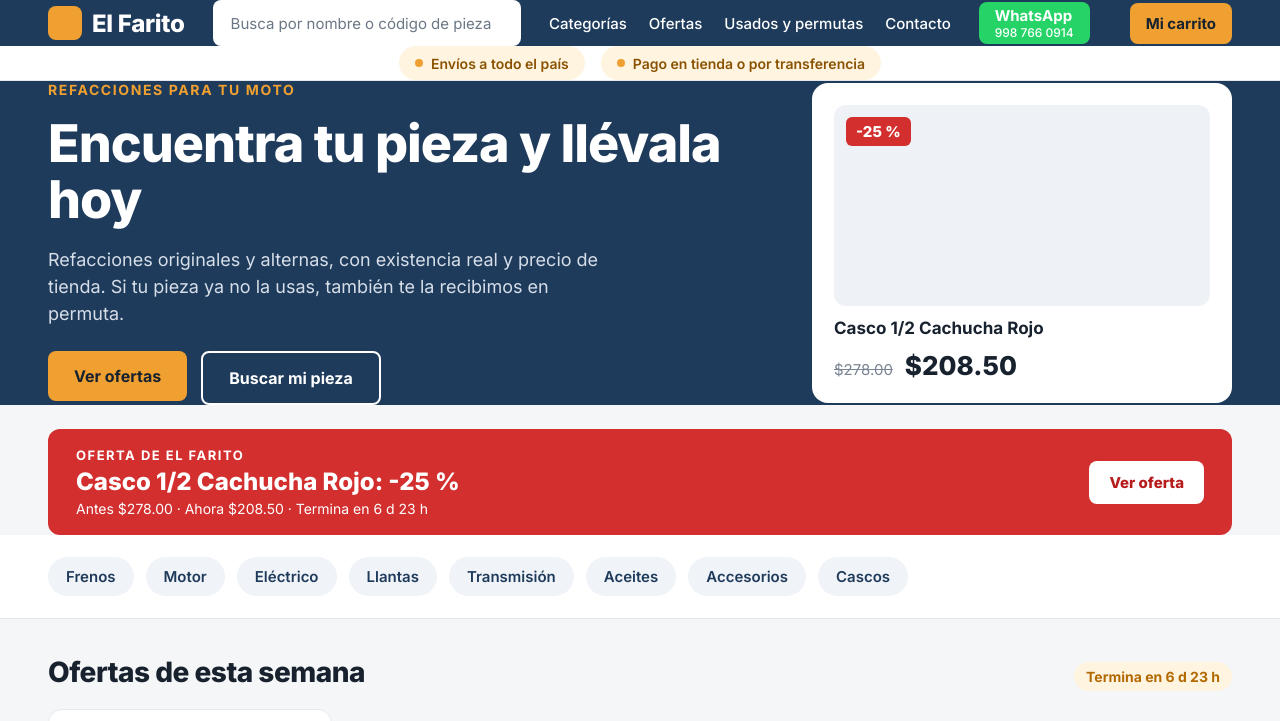
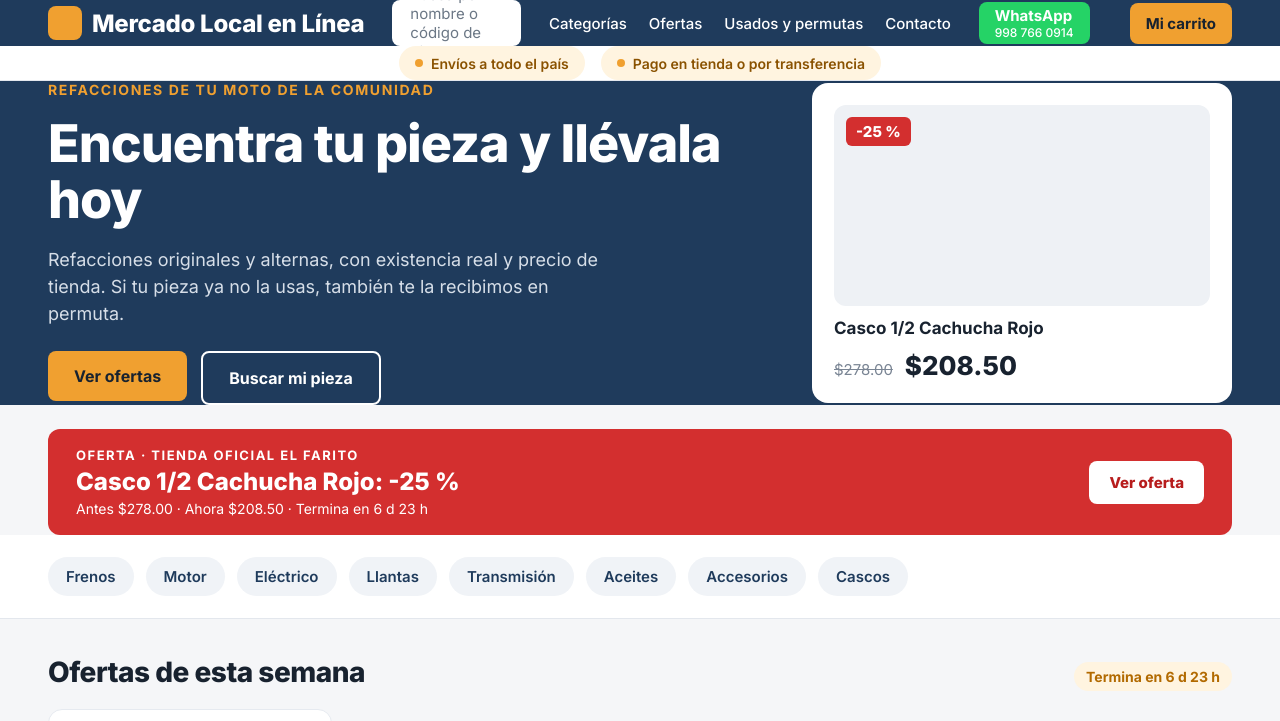
Before and after one commit to elfaritorefaccionaria-ai/elfarito, a plain HTML site: page index.html in a window 1280 px wide. Shown: the top 721 px of the page. Drawn offline with Linux system fonts and the light colour scheme.

Commit message:
Update index.html

```diff
--- a/index.html
+++ b/index.html
@@ -3,7 +3,7 @@
 <head>
 <meta charset="utf-8">
 <meta name="viewport" content="width=device-width, initial-scale=1">
-<title>El Farito - Refacciones para tu moto</title>
+<title>Mercado Local en Línea - Refacciones para tu moto</title>
 <link rel="preconnect" href="https://fonts.googleapis.com">
 <link href="https://fonts.googleapis.com/css2?family=Inter:wght@400;500;600;700;800&display=swap" rel="stylesheet">
 <style>
@@ -83,7 +83,7 @@ a{color:inherit;text-decoration:none}
 <div class="page">
 
 <div class="head">
-<div class="logo"><i></i>El Farito</div>
+<div class="logo"><i></i>Mercado Local en Línea</div>
 <div class="search">Busca por nombre o código de pieza</div>
 <div class="nav"><span>Categorías</span><span>Ofertas</span><span>Usados y permutas</span><span>Contacto</span></div>
 <a class="wa" href="https://wa.me/529987660914"><span>WhatsApp<small>998 766 0914</small></span></a><div class="cart">Mi carrito</div>
@@ -91,7 +91,7 @@ a{color:inherit;text-decoration:none}
 <div class="trust-bar"><span class="pill">Envíos a todo el país</span><span class="pill">Pago en tienda o por transferencia</span></div>
 <div class="hero">
 <div class="hero-txt">
-<span class="eyebrow">Refacciones para tu moto</span>
+<span class="eyebrow">Refacciones de tu moto de la comunidad</span>
 <h1 class="h1">Encuentra tu pieza y llévala hoy</h1>
 <p class="lead">Refacciones originales y alternas, con existencia real y precio de tienda. Si tu pieza ya no la usas, también te la recibimos en permuta.</p>
 <div class="btns"><span class="btn btn-p">Ver ofertas</span><span class="btn btn-s">Buscar mi pieza</span></div>
@@ -102,7 +102,7 @@ a{color:inherit;text-decoration:none}
 <div style="display:flex;gap:12px;align-items:baseline"><span style="font-size:15px;color:#7a8594;text-decoration:line-through">$278.00</span><span style="font-size:26px;font-weight:800;color:#18222f">$208.50</span></div>
 </div>
 </div>
-<div style="margin:24px 48px 0 48px;background:#d32f2f;color:#ffffff;border-radius:12px;padding:18px 28px;display:flex;align-items:center;gap:24px;box-sizing:border-box"><div style="flex:1;display:flex;flex-direction:column;gap:4px"><span style="font-size:13px;font-weight:700;letter-spacing:1.5px">OFERTA DE EL FARITO</span><span style="font-size:24px;font-weight:800">Casco 1/2 Cachucha Rojo: -25 %</span><span style="font-size:14px">Antes $278.00 · Ahora $208.50 · Termina en 6 d 23 h</span></div><span style="background:#ffffff;color:#b71c1c;font-weight:800;padding:12px 20px;border-radius:8px;font-size:15px">Ver oferta</span></div>
+<div style="margin:24px 48px 0 48px;background:#d32f2f;color:#ffffff;border-radius:12px;padding:18px 28px;display:flex;align-items:center;gap:24px;box-sizing:border-box"><div style="flex:1;display:flex;flex-direction:column;gap:4px"><span style="font-size:13px;font-weight:700;letter-spacing:1.5px">OFERTA · TIENDA OFICIAL EL FARITO</span><span style="font-size:24px;font-weight:800">Casco 1/2 Cachucha Rojo: -25 %</span><span style="font-size:14px">Antes $278.00 · Ahora $208.50 · Termina en 6 d 23 h</span></div><span style="background:#ffffff;color:#b71c1c;font-weight:800;padding:12px 20px;border-radius:8px;font-size:15px">Ver oferta</span></div>
 <div class="chips"><span class="chip">Frenos</span><span class="chip">Motor</span><span class="chip">Eléctrico</span><span class="chip">Llantas</span><span class="chip">Transmisión</span><span class="chip">Aceites</span><span class="chip">Accesorios</span><span class="chip">Cascos</span></div>
 <div class="sec">
 <div class="sec-h"><h2 class="sec-t">Ofertas de esta semana</h2><span class="reloj">Termina en 6 d 23 h</span></div>
@@ -142,7 +142,7 @@ a{color:inherit;text-decoration:none}
 <div class="tr"><b>Te asesoramos</b><span>Por WhatsApp, antes y después de comprar.</span></div>
 </div>
 <div class="foot">
-<div><h5>El Farito</h5><p>Mercado del Cañotal, Local 31 Exterior</p><p>Isla Mujeres, Quintana Roo</p><p>Tienda física: 9 am a 5 pm</p><p>Tienda virtual: 24/7</p></div>
+<div><h5>Tienda oficial: El Farito</h5><p>Mercado del Cañotal, Local 31 Exterior</p><p>Isla Mujeres, Quintana Roo</p><p>Tienda física: 9 am a 5 pm</p><p>Tienda virtual: 24/7</p></div>
 <div><h5>Ayuda</h5><p>Cómo comprar</p><p>Envíos y pagos</p><p>Usados y permutas</p></div>
 <div><h5>Contacto</h5><p>WhatsApp: 998 766 0914</p><p>Teléfono: 998 766 0914</p></div>
 </div>
```
